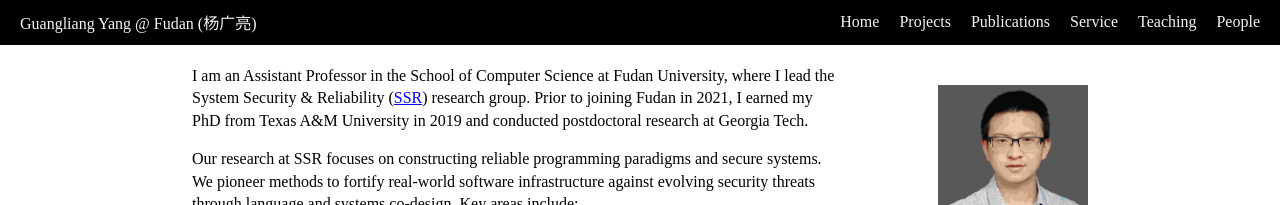
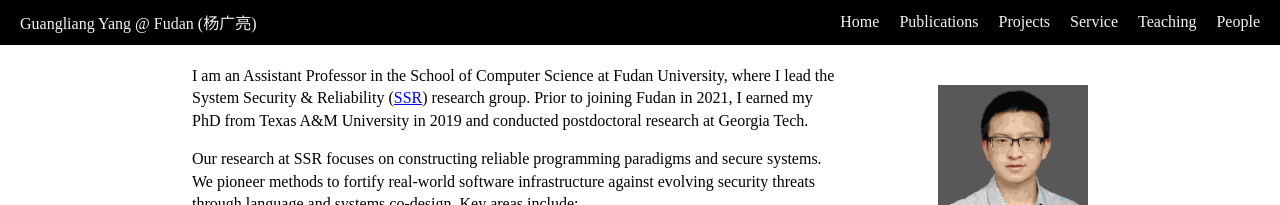
Before and after one commit to yang-guangliang/yang-guangliang.github.io, a Jekyll site: the page built from index.md, in a window 1280 px wide. Shown: the top 205 px of the page. Built offline with Jekyll 4.4.1, drawn with Linux system fonts in a browser that asks for light colours; part of the change alters nothing that is shown.

```diff
--- a/_config.yml
+++ b/_config.yml
@@ -5,10 +5,10 @@ description: >-
 nav:
   - title: Home
     url: /
+  - title: Publications
+    url: /publications/
   - title: Projects
     url: /projects/
-  - title: Publications
-    url: /publications/
   - title: Service
     url: /service/
   - title: Teaching
```
